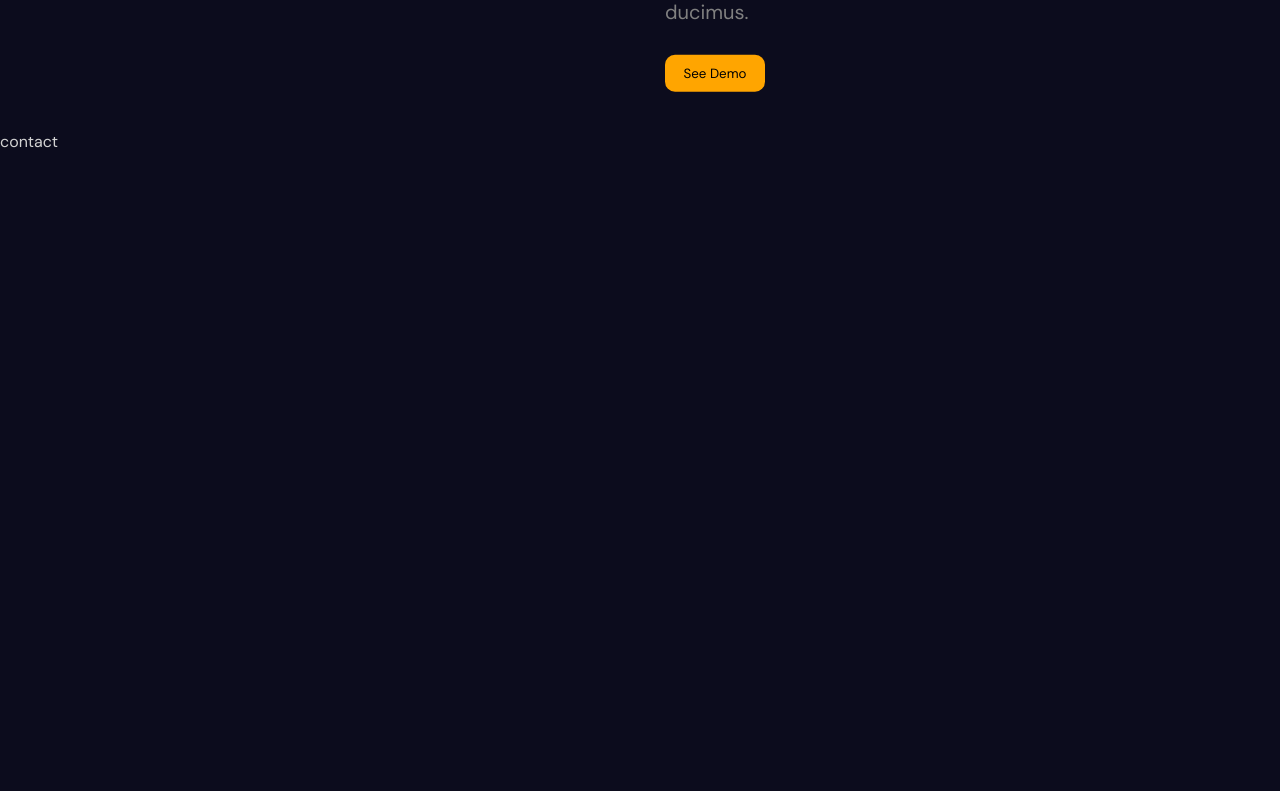
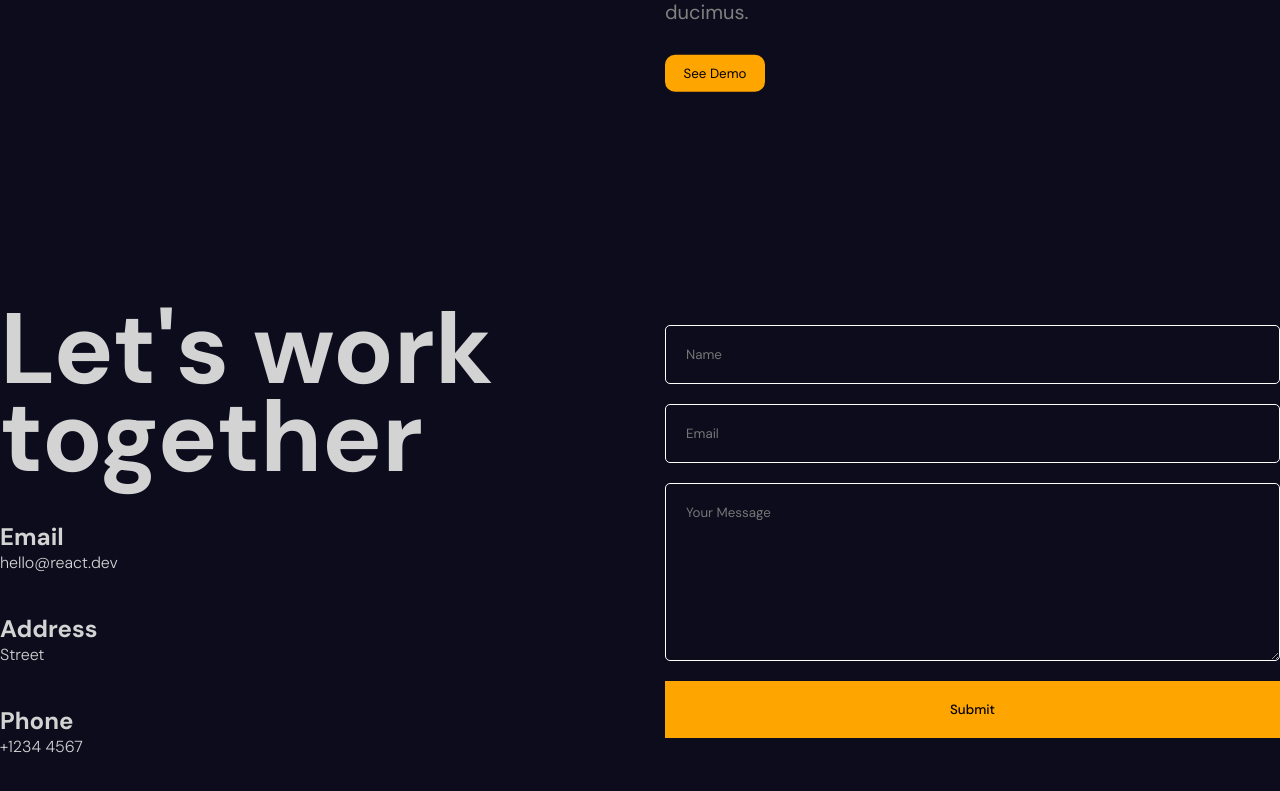
Before and after one commit to gus-pi/portfolio-v2.0, a React (Vite) app: page / in a window 1280 px wide. Shown: the part 6422-7213 px from the top of the page. Built offline with nearby package versions, Linux system fonts and the light colour scheme.

Commit message:
add contact design and animation

```diff
--- a/src/App.tsx
+++ b/src/App.tsx
@@ -1,4 +1,5 @@
 import './app.scss';
+import Contact from './components/contact/Contact';
 import Hero from './components/hero/Hero';
 import Navbar from './components/navbar/Navbar';
 import Parallax from './components/parallax/Parallax';
@@ -22,7 +23,9 @@
                 <Parallax type="portfolio" />
             </section>
             <Portfolio />
-            <section id="Contact">contact</section>
+            <section id="Contact">
+                <Contact />
+            </section>
         </div>
     );
 };
--- /dev/null
+++ b/src/components/contact/Contact.tsx
@@ -0,0 +1,94 @@
+import { stagger, type Variants } from 'motion';
+import './contact.scss';
+import { motion, useInView } from 'motion/react';
+import { useRef } from 'react';
+
+const variants: Variants = {
+    initial: {
+        y: 500,
+        opacity: 0,
+    },
+    animate: {
+        y: 0,
+        opacity: 1,
+        transition: {
+            duration: 0.5,
+            delayChildren: stagger(0.1),
+        },
+    },
+};
+
+const Contact = () => {
+    const ref = useRef<HTMLDivElement>(null);
+
+    const isInView = useInView(ref, { margin: '-100px' });
+
+    return (
+        <motion.div
+            ref={ref}
+            className="contact"
+            variants={variants}
+            initial="initial"
+            whileInView="animate"
+        >
+            <motion.div className="textContainer" variants={variants}>
+                <motion.h1 variants={variants}>Let's work together</motion.h1>
+                <motion.div className="item" variants={variants}>
+                    <h2>Email</h2>
+                    <span>hello@react.dev</span>
+                </motion.div>
+                <motion.div className="item" variants={variants}>
+                    <h2>Address</h2>
+                    <span>Street</span>
+                </motion.div>
+                <motion.div className="item" variants={variants}>
+                    <h2>Phone</h2>
+                    <span>+1234 4567</span>
+                </motion.div>
+            </motion.div>
+            <div className="formContainer">
+                <motion.div
+                    className="phoneSvg"
+                    initial={{ opacity: 1 }}
+                    whileInView={{ opacity: 0 }}
+                    transition={{ delay: 3, duration: 1 }}
+                >
+                    <svg width="450px" height="450px" viewBox="0 0 32.666 32.666">
+                        <motion.path
+                            strokeWidth={0.2}
+                            fill="none"
+                            initial={{ pathLength: 0 }}
+                            animate={isInView && { pathLength: 1 }}
+                            transition={{ duration: 3 }}
+                            d="M28.189,16.504h-1.666c0-5.437-4.422-9.858-9.856-9.858l-0.001-1.664C23.021,4.979,28.189,10.149,28.189,16.504z
+                            M16.666,7.856L16.665,9.52c3.853,0,6.983,3.133,6.981,6.983l1.666-0.001C25.312,11.735,21.436,7.856,16.666,7.856z M16.333,0
+                            C7.326,0,0,7.326,0,16.334c0,9.006,7.326,16.332,16.333,16.332c0.557,0,1.007-0.45,1.007-1.006c0-0.559-0.45-1.01-1.007-1.01
+                            c-7.896,0-14.318-6.424-14.318-14.316c0-7.896,6.422-14.319,14.318-14.319c7.896,0,14.317,6.424,14.317,14.319
+                            c0,3.299-1.756,6.568-4.269,7.954c-0.913,0.502-1.903,0.751-2.959,0.761c0.634-0.377,1.183-0.887,1.591-1.529
+                            c0.08-0.121,0.186-0.228,0.238-0.359c0.328-0.789,0.357-1.684,0.555-2.518c0.243-1.064-4.658-3.143-5.084-1.814
+                            c-0.154,0.492-0.39,2.048-0.699,2.458c-0.275,0.366-0.953,0.192-1.377-0.168c-1.117-0.952-2.364-2.351-3.458-3.457l0.002-0.001
+                            c-0.028-0.029-0.062-0.061-0.092-0.092c-0.031-0.029-0.062-0.062-0.093-0.092v0.002c-1.106-1.096-2.506-2.34-3.457-3.459
+                            c-0.36-0.424-0.534-1.102-0.168-1.377c0.41-0.311,1.966-0.543,2.458-0.699c1.326-0.424-0.75-5.328-1.816-5.084
+                            c-0.832,0.195-1.727,0.227-2.516,0.553c-0.134,0.057-0.238,0.16-0.359,0.24c-2.799,1.774-3.16,6.082-0.428,9.292
+                            c1.041,1.228,2.127,2.416,3.245,3.576l-0.006,0.004c0.031,0.031,0.063,0.06,0.095,0.09c0.03,0.031,0.059,0.062,0.088,0.095
+                            l0.006-0.006c1.16,1.118,2.535,2.765,4.769,4.255c4.703,3.141,8.312,2.264,10.438,1.098c3.67-2.021,5.312-6.338,5.312-9.719
+                            C32.666,7.326,25.339,0,16.333,0z"
+                        />
+                    </svg>
+                </motion.div>
+                <motion.form
+                    action=""
+                    initial={{ opacity: 0 }}
+                    whileInView={{ opacity: 1 }}
+                    transition={{ delay: 4, duration: 1 }}
+                >
+                    <input type="text" required placeholder="Name" />
+                    <input type="email" required placeholder="Email" />
+                    <textarea rows={8} placeholder="Your Message"></textarea>
+                    <button>Submit</button>
+                </motion.form>
+            </div>
+        </motion.div>
+    );
+};
+export default Contact;
--- /dev/null
+++ b/src/components/contact/contact.scss
@@ -0,0 +1,58 @@
+.contact{
+    height: 100%;
+    max-width: 1366px;
+    margin: auto;
+    display: flex;
+    align-items: center;
+    gap: 50px;
+
+    .textContainer{
+        flex:1;
+        display: flex;
+        flex-direction: column;
+        gap: 40px;
+
+        h1{
+            font-size: 100px;
+            line-height: 88px;
+        }
+
+        span{
+            font-weight: 300;
+        }
+    }
+
+    .formContainer{
+        flex:1;
+        position: relative;
+
+        .phoneSvg{
+            stroke: orange;
+            position: absolute;
+            margin: auto;
+        }
+
+        form{
+
+            display: flex;
+            flex-direction: column;
+            gap:20px;
+
+            input,textarea{
+            padding: 20px;
+            background-color: transparent;
+            border: 1px solid white;
+            color: white;
+            border-radius: 5px;
+        }
+
+        button{
+            padding: 20px;
+            border: none;
+            background-color: orange;
+            cursor: pointer;
+            font-weight: 500;
+        }
+        }
+    }
+}
```
